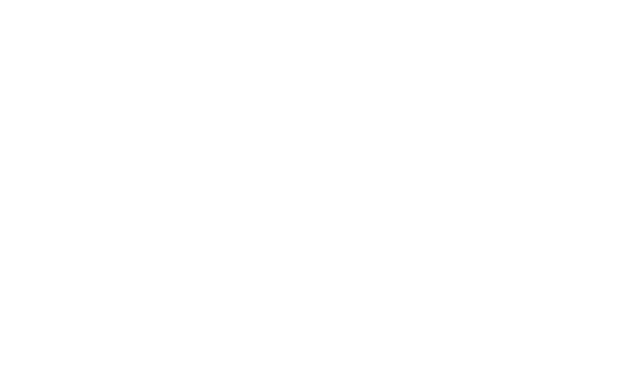
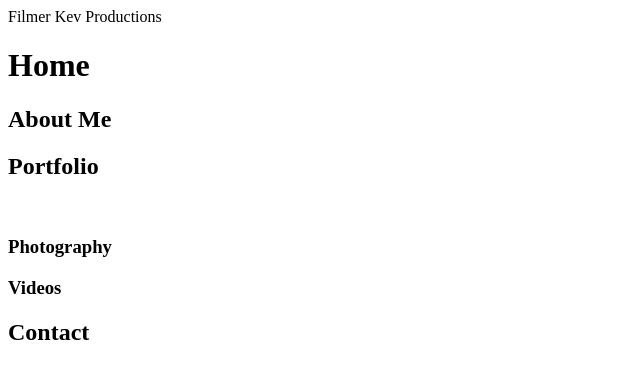
Before and after one commit to FilmerKev/FK-Website, a plain HTML site: page index.html in a window 1280 px wide. Shown: the whole page, without its empty margins (0-640 px from the left). Drawn offline with Linux system fonts and the light colour scheme.

Commit message:
update header and title

```diff
--- a/index.html
+++ b/index.html
@@ -1,12 +1,22 @@
 <!DOCTYPE html>
 <html lang="en">
 <head>
+
   <meta charset="UTF-8">
-  <meta name="viewport" content="width=device-width, initial-scale=1.0">
-  <meta http-equiv="X-UA-Compatible" content="ie=edge">
-  <title>Document</title>
+  <title>FK Website</title>
+
 </head>
 <body>
 
+  <header>Filmer Kev Productions</header>
+  <h1>Home</h1>
+  <h2>About Me</h2>
+  <h2>Portfolio</h2>
+  <img src="" alt="">
+    <h3>Photography</h3>
+    <h3>Videos</h3>
+  <h2>Contact</h2>
+
+
 </body>
 </html>
```
